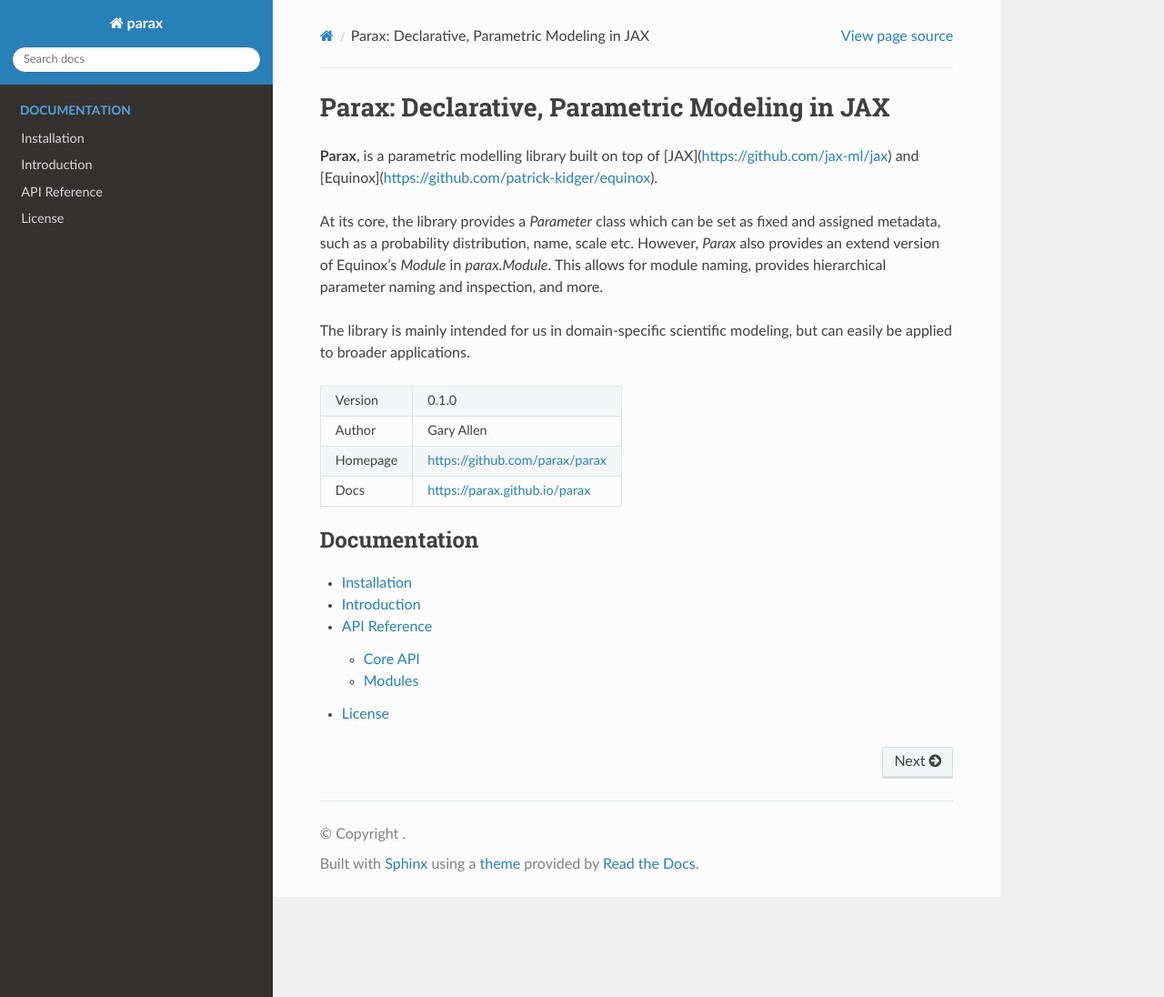
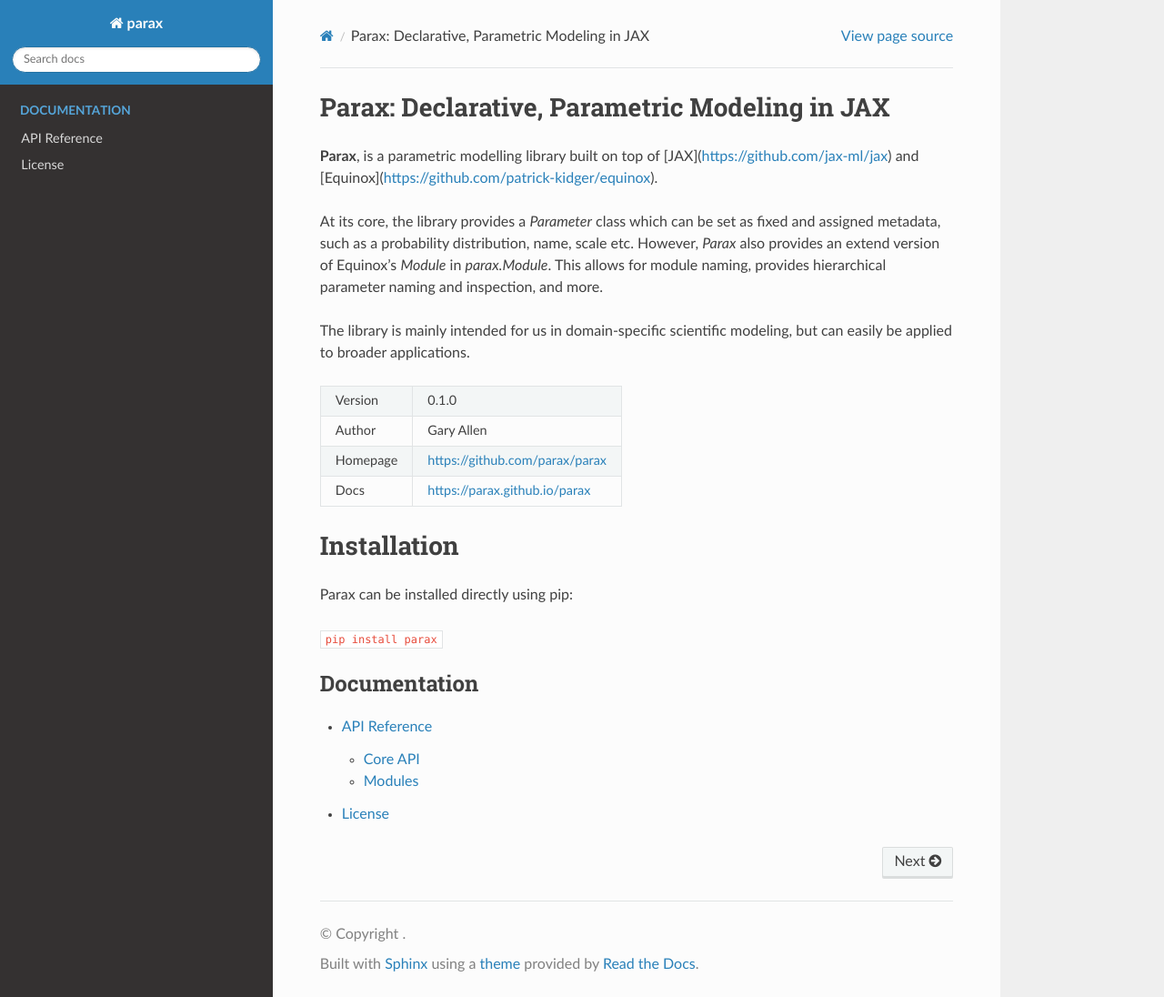
Before and after one commit to gvcallen/parax, a Sphinx documentation site: the page built from docs/source/index.rst, in a window 1280 px wide and 1096 px high. Shown: the whole window at 91% size. Built offline with Sphinx 7.4.7 and the Read the Docs theme 3.1.0, drawn with Linux system fonts in a browser that asks for light colours.

Commit message:
Updated docs

```diff
--- a/docs/source/index.rst
+++ b/docs/source/index.rst
@@ -17,11 +17,15 @@
 | Docs     | https://parax.github.io/parax                  |
 +----------+------------------------------------------------+
 
+Installation
+=====================
+Parax can be installed directly using pip:
+
+``pip install parax``
+
 .. toctree::
    :maxdepth: 2
    :caption: Documentation
 
-   installation
-   introduction/index
    api/index
    license
--- a/docs/source/installation.rst
+++ /dev/null
@@ -1,5 +0,0 @@
-Installation
-=====================
-Parax can be installed directly using pip:
-
-``pip install parax``
--- a/docs/source/introduction/index.rst
+++ /dev/null
@@ -1,4 +0,0 @@
-Introduction
-=====================
-
-**Parax** provides a declarative, parametric modelling interface for JAX. that compiles RF models, such as circuit models, using *JAX*. This page provides in introduction into how such models are created, and an overview of the fitting and sampling procedures.
```
